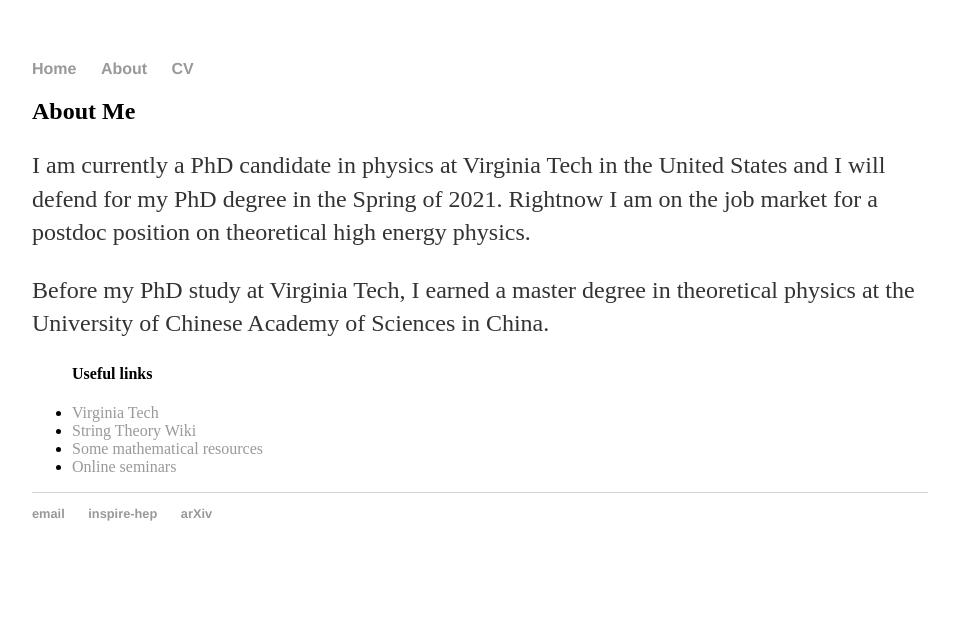
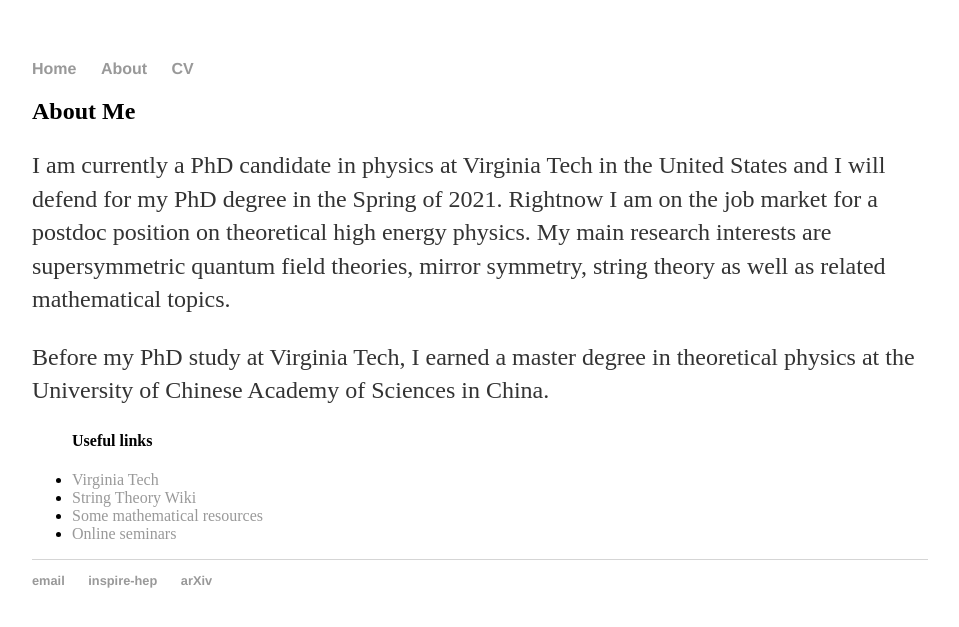
Before and after one commit to hhzou/hhzou.github.io, a Jekyll site: the page built from about/index.html, in a window 1280 px wide. Shown: the top 627 px of the page, without its empty margins (160-1119 px from the left). Built offline with Jekyll 4.4.1, drawn with Linux system fonts in a browser that asks for light colours.

Commit message:
Update index.html
Update info

```diff
--- a/about/index.html
+++ b/about/index.html
@@ -5,7 +5,7 @@ title: About Me
 <div class="about">
 	<h2>About Me</h2>
 	<p>
-		I am currently a PhD candidate in physics at Virginia Tech in the United States and I will defend for my PhD degree in the Spring of 2021. Rightnow I am on the job market for a postdoc position on theoretical high energy physics.
+		I am currently a PhD candidate in physics at Virginia Tech in the United States and I will defend for my PhD degree in the Spring of 2021. Rightnow I am on the job market for a postdoc position on theoretical high energy physics. My main research interests are supersymmetric quantum field theories, mirror symmetry, string theory as well as related mathematical topics.
 	</p>
 
 	<p>
```
